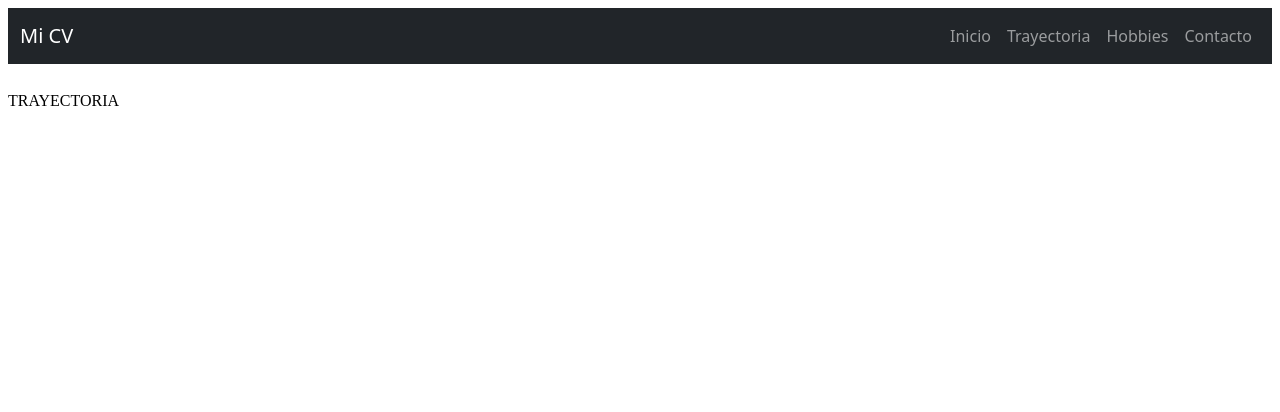
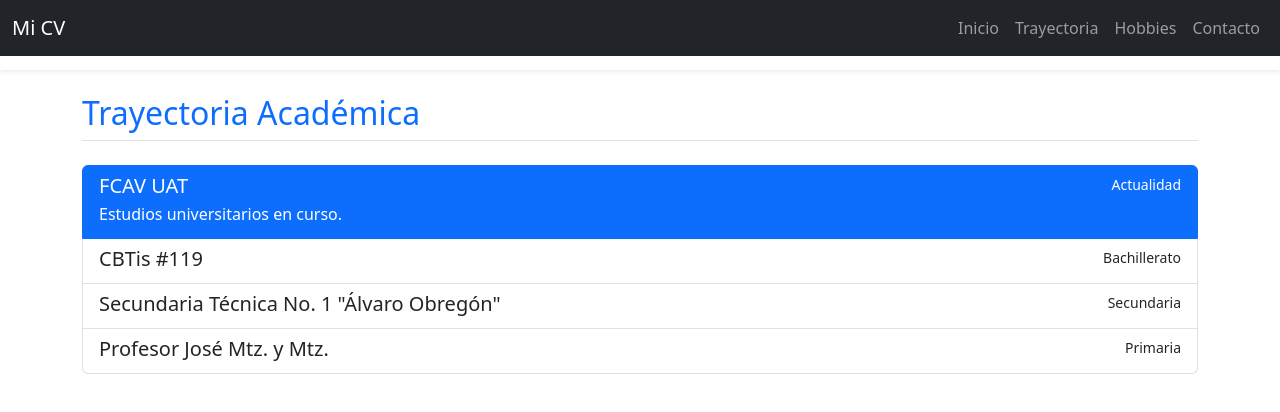
Before and after one commit to efrenzurita/metalenguajes, a plain HTML site: page cv/trayectoria.html in a window 1280 px wide. Drawn offline with nearby package versions, Linux system fonts and the light colour scheme.

Commit message:
Update trayectoria.html

```diff
--- a/cv/trayectoria.html
+++ b/cv/trayectoria.html
@@ -1,25 +1,58 @@
 <!DOCTYPE html>
-<html lang="en">
+<html lang="es">
 <head>
     <meta charset="UTF-8">
     <meta name="viewport" content="width=device-width, initial-scale=1.0">
-    <title>CV</title>
- <style>
+    <title>CV - Trayectoria</title>
+    <link href="https://cdn.jsdelivr.net/npm/bootstrap@5.3.0/dist/css/bootstrap.min.css" rel="stylesheet">
+
+    <style>
         .navbar-object {
             width: 100%;
-            height: 60px;
+            height: 70px;
             border: none;
-            margin-bottom: 20px;
+            display: block;
         }
     </style>
 </head>
 <body>
-  <object
-    data="navbar.html"
-    type="text/html"
-    title="Barra de navegación"
-    class="navbar-object">
-  </object>
-<main>TRAYECTORIA</main>
+  <object data="navbar.html" type="text/html" class="navbar-object shadow-sm mb-4"></object>
+
+  <main class="container">
+      <h2 class="mb-4 text-primary border-bottom pb-2">Trayectoria Académica</h2>
+
+      <div class="list-group">
+        <div class="list-group-item list-group-item-action flex-column align-items-start active">
+            <div class="d-flex w-100 justify-content-between">
+            <h5 class="mb-1">FCAV UAT</h5>
+            <small>Actualidad</small>
+            </div>
+            <p class="mb-1">Estudios universitarios en curso.</p>
+        </div>
+
+        <div class="list-group-item list-group-item-action flex-column align-items-start">
+            <div class="d-flex w-100 justify-content-between">
+            <h5 class="mb-1">CBTis #119</h5>
+            <small>Bachillerato</small>
+            </div>
+        </div>
+
+        <div class="list-group-item list-group-item-action flex-column align-items-start">
+            <div class="d-flex w-100 justify-content-between">
+            <h5 class="mb-1">Secundaria Técnica No. 1 "Álvaro Obregón"</h5>
+            <small>Secundaria</small>
+            </div>
+        </div>
+
+        <div class="list-group-item list-group-item-action flex-column align-items-start">
+            <div class="d-flex w-100 justify-content-between">
+            <h5 class="mb-1">Profesor José Mtz. y Mtz.</h5>
+            <small>Primaria</small>
+            </div>
+        </div>
+      </div>
+  </main>
+
+  <script src="https://cdn.jsdelivr.net/npm/bootstrap@5.3.0/dist/js/bootstrap.bundle.min.js"></script>
 </body>
 </html>
```
